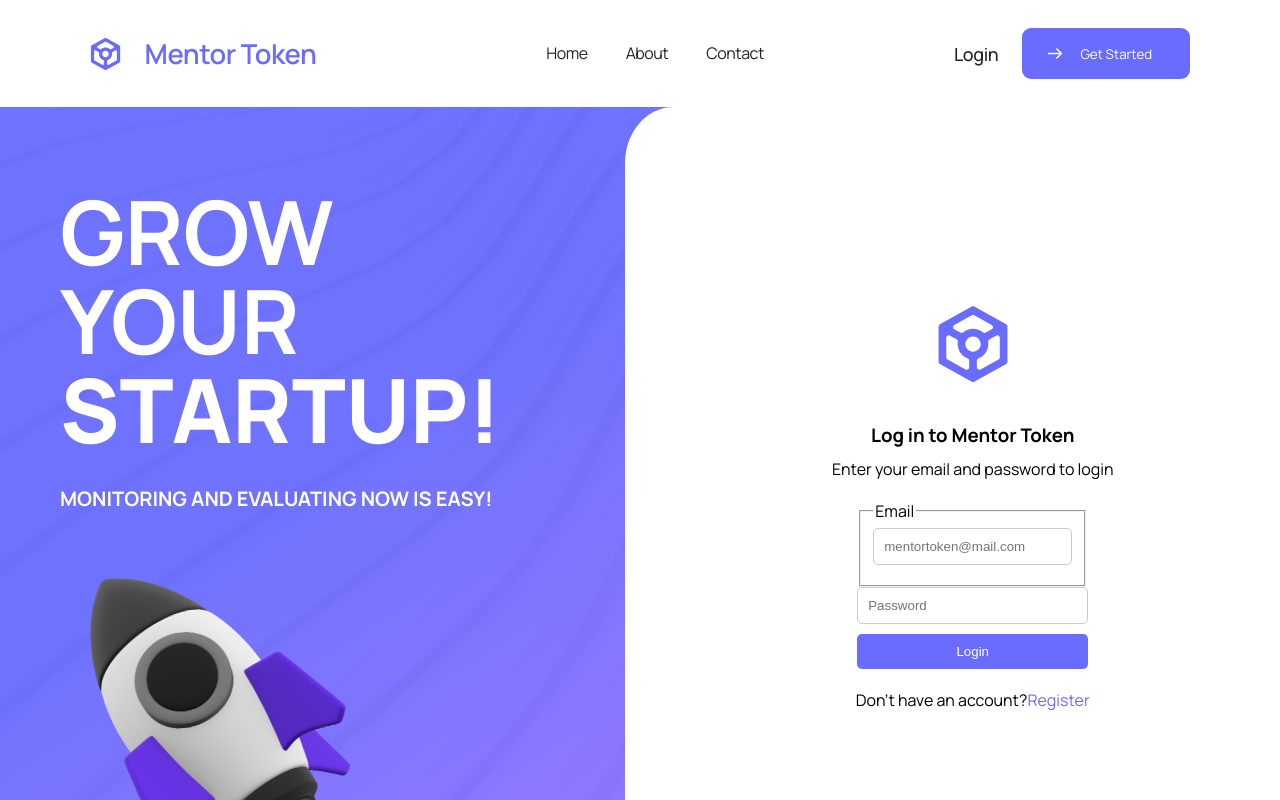
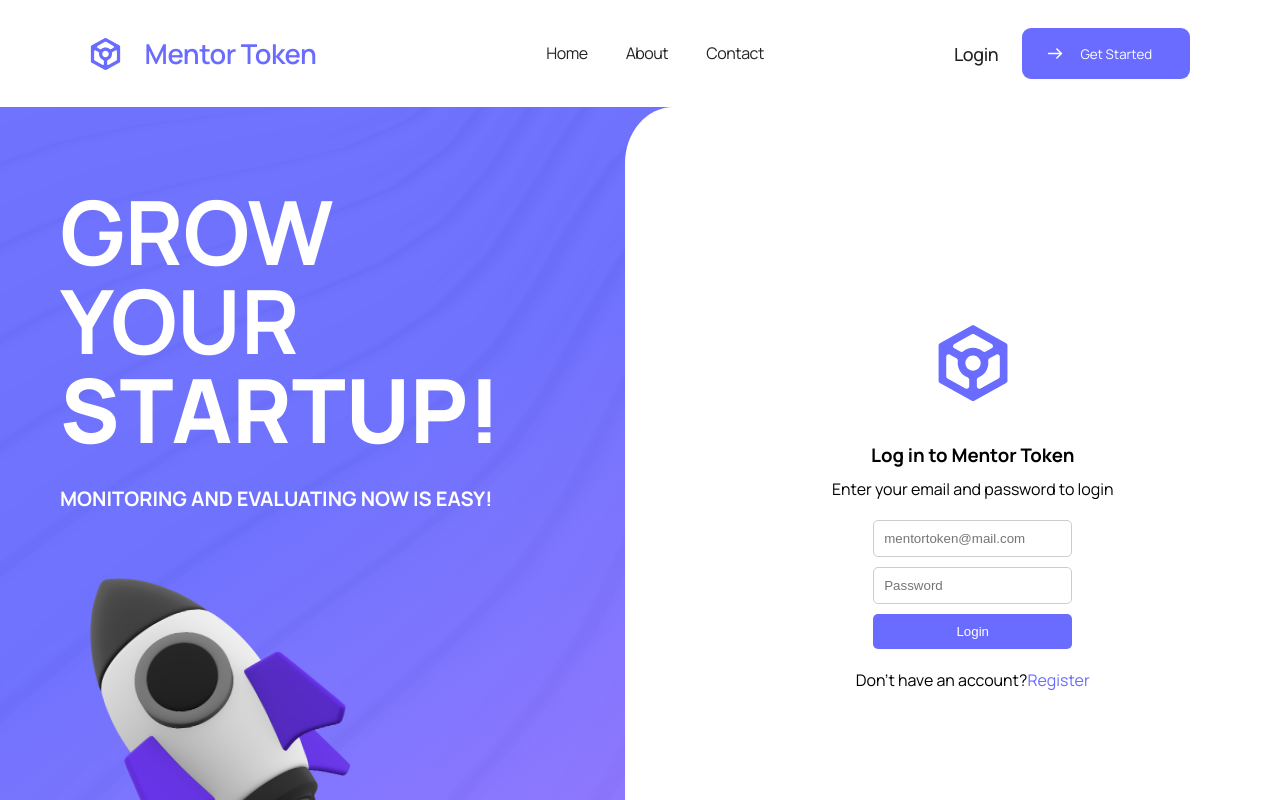
Before and after one commit to DexterNutt/FinalProject, a React (Vite) app in the folder MentorToken/: page /login in a window 1280 px wide. Shown: the top 800 px of the page. Built offline with nearby package versions, Linux system fonts and the light colour scheme.

Commit message:
Remove Fieldset and legend tags from LoginForm

```diff
--- a/MentorToken/src/components/forms/loginForm/LoginForm.jsx
+++ b/MentorToken/src/components/forms/loginForm/LoginForm.jsx
@@ -14,8 +14,6 @@ export const LoginForm = () => {
 
         <div className={styles.form}>
           <form action="submit">
-            <fieldset>
-              <legend>Email</legend>
             <input
               className={styles.input}
               type="email"
@@ -23,7 +21,6 @@ export const LoginForm = () => {
               id=""
               placeholder="mentortoken@mail.com"
             />
-            </fieldset>
 
             <input
               legend="email"
@@ -33,6 +30,7 @@ export const LoginForm = () => {
               id=""
               placeholder="Password"
             />
+
             <button
               className={styles.button}
               onClick={(e) => e.preventDefault()}
```
Lines whose indentation alone changed are shown as unchanged.
